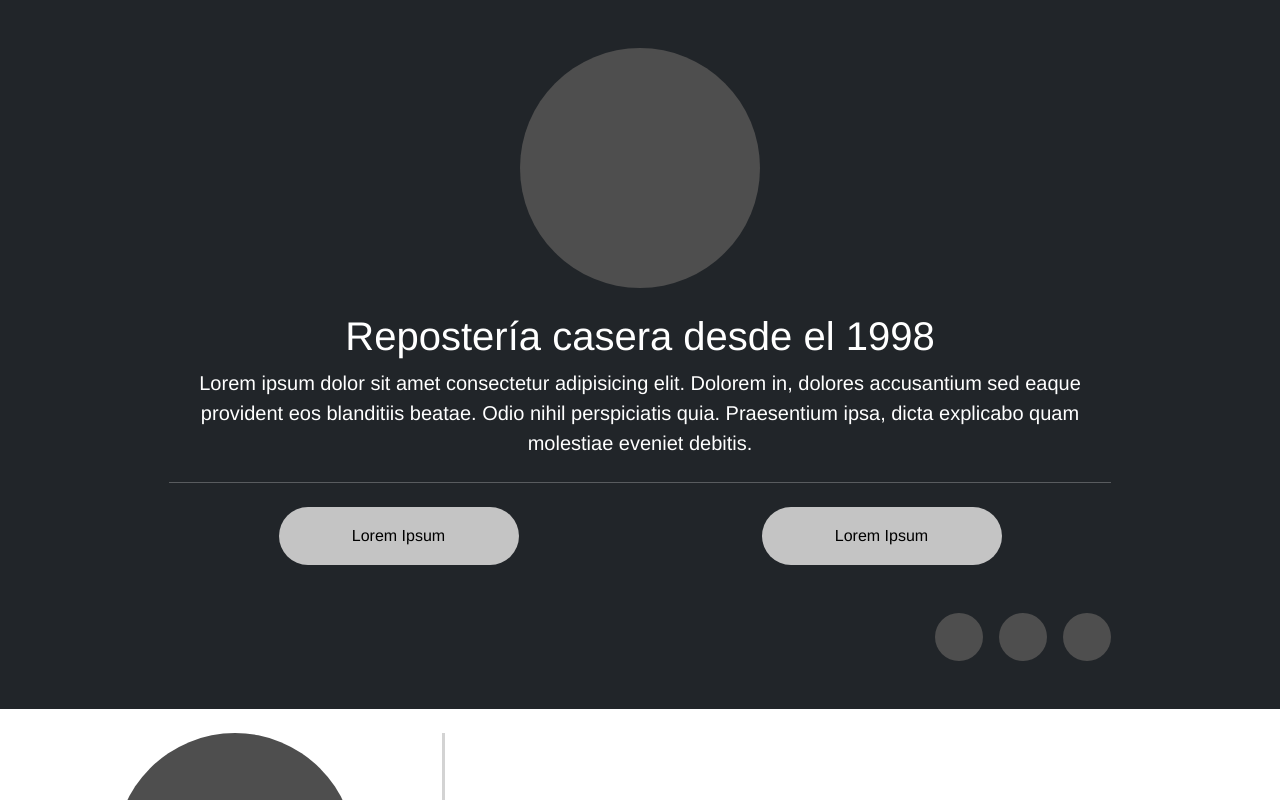
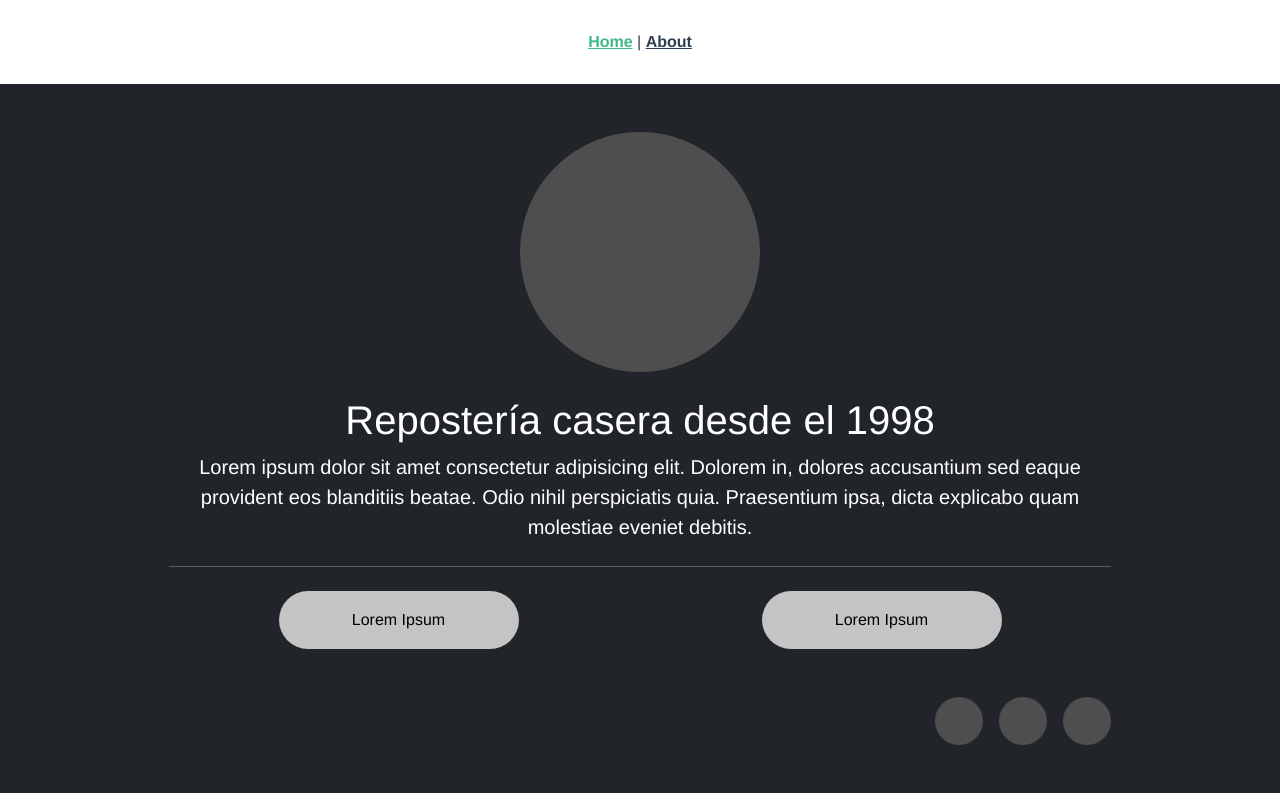
Before and after one commit to amsuarez99/CakesFront, a Vue app: page / in a window 1280 px wide. Shown: the top 800 px of the page. Built offline with nearby package versions, Linux system fonts and the light colour scheme.

Commit message:
Added router

```diff
--- a/package.json
+++ b/package.json
@@ -10,7 +10,8 @@
   "dependencies": {
     "bootstrap": "^5.0.0-beta3",
     "core-js": "^3.6.5",
-    "vue": "^3.0.0"
+    "vue": "^3.0.0",
+    "vue-router": "^4.0.6"
   },
   "devDependencies": {
     "@vue/cli-plugin-babel": "~4.5.0",
--- a/src/App.vue
+++ b/src/App.vue
@@ -1,17 +1,10 @@
 <template>
-  <HelloWorld msg="Welcome to Your Vue.js App"/>
+  <div id="nav">
+    <router-link to="/">Home</router-link> |
+    <router-link to="/about">About</router-link>
+  </div>
+  <router-view/>
 </template>
-
-<script>
-import HelloWorld from './components/HelloWorld.vue'
-
-export default {
-  name: 'App',
-  components: {
-    HelloWorld
-  }
-}
-</script>
 
 <style>
 #app {
@@ -22,8 +15,16 @@ export default {
   color: #2c3e50;
 }
 
-* {
-  margin: 0;
-  padding: 0;
+#nav {
+  padding: 30px;
+}
+
+#nav a {
+  font-weight: bold;
+  color: #2c3e50;
+}
+
+#nav a.router-link-exact-active {
+  color: #42b983;
 }
 </style>
--- a/src/main.js
+++ b/src/main.js
@@ -1,8 +1,9 @@
 import { createApp } from 'vue'
 import App from './App.vue'
+import router from './router'
 
 import "bootstrap";
 import "bootstrap/dist/css/bootstrap.min.css";
 
-createApp(App)
+createApp(App).use(router)
 .mount('#app')
--- /dev/null
+++ b/src/router/index.js
@@ -0,0 +1,25 @@
+import { createRouter, createWebHistory } from 'vue-router'
+import Home from '../views/Home.vue'
+
+const routes = [
+    {
+        path: '/',
+        name: 'Home',
+        component: Home
+    },
+    {
+        path: '/about',
+        name: 'About',
+        // route level code-splitting
+        // this generates a separate chunk (about.[hash].js) for this route
+        // which is lazy-loaded when the route is visited.
+        component: () => import(/* webpackChunkName: "about" */ '../views/About.vue')
+    }
+]
+
+const router = createRouter({
+    history: createWebHistory(process.env.BASE_URL),
+    routes
+})
+
+export default router
--- /dev/null
+++ b/src/views/About.vue
@@ -0,0 +1,5 @@
+<template>
+  <div class="about">
+    <h1>This is an about page</h1>
+  </div>
+</template>
--- /dev/null
+++ b/src/views/Home.vue
@@ -0,0 +1,15 @@
+<template>
+  <div class="home">
+    <HelloWorld msg="Welcome to Your Vue.js App"/>
+  </div>
+</template>
+
+<script>
+import HelloWorld from "@/components/HelloWorld";
+export default {
+  name: 'Home',
+  components: {
+    HelloWorld
+  }
+}
+</script>
```
Also changed, not shown: 1 other file (tests, documents, lock files or other folders).
